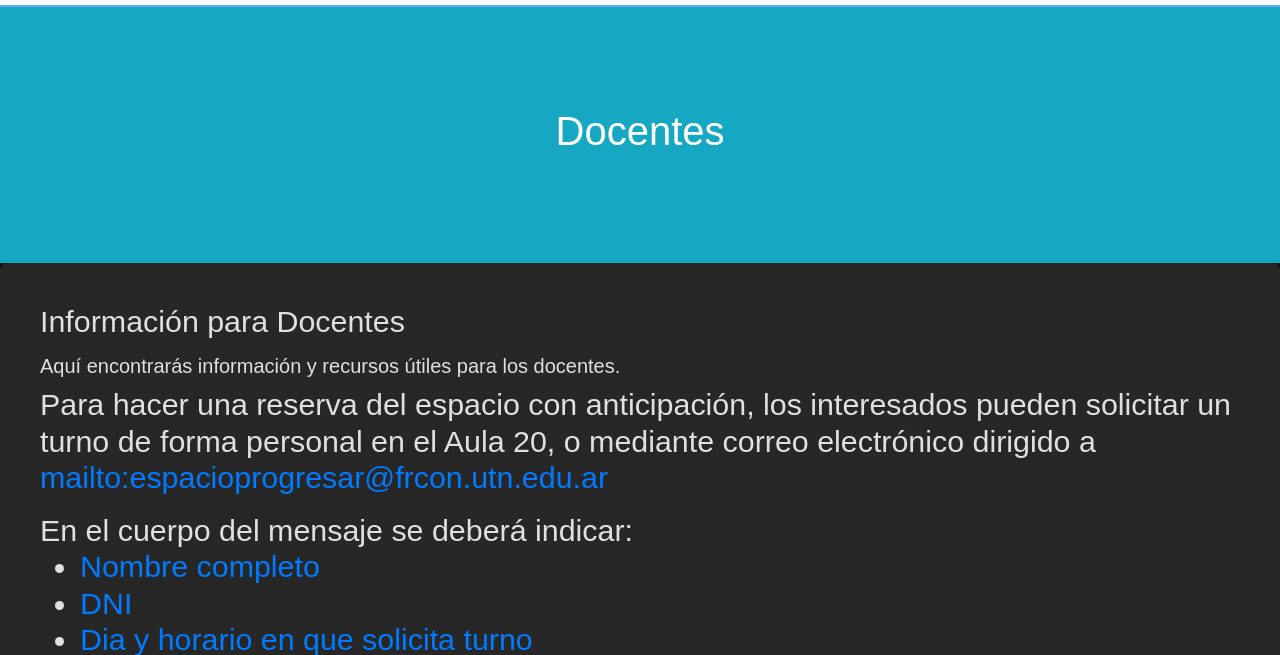
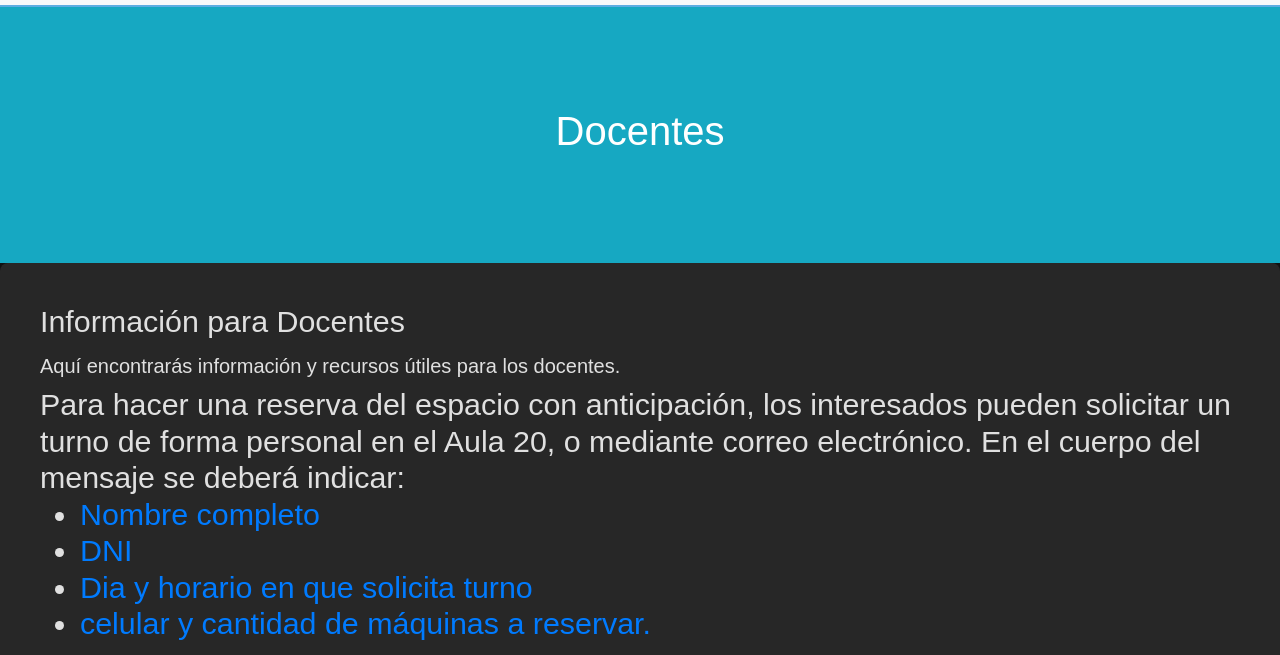
Before and after one commit to JuanFigueredoGuardia/Bienestar-Estudiantil, a plain HTML site: page docentes.html in a window 1280 px wide. Shown: the part 117-772 px from the top of the page. Drawn offline with nearby package versions, Linux system fonts and the light colour scheme; a script that the page names is missing.

Commit message:
Update docentes.html

```diff
--- a/docentes.html
+++ b/docentes.html
@@ -69,8 +69,7 @@
             <h5>Aquí encontrarás información y recursos útiles para los docentes.</h5>
             <h2>
                 Para hacer una reserva del espacio con anticipación, los interesados pueden solicitar un turno de forma
-                personal en el Aula 20, o mediante correo electrónico dirigido a
-                <p><a href="mailto:espacioprogresar@frcon.utn.edu.ar">mailto:espacioprogresar@frcon.utn.edu.ar</a></p>
+                personal en el Aula 20, o mediante correo electrónico.
                 En el cuerpo del mensaje se deberá indicar:
                 <ul>
                     <li><a href="">Nombre completo</a></li>
```
